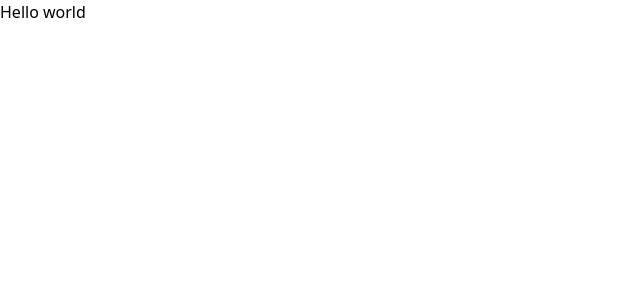
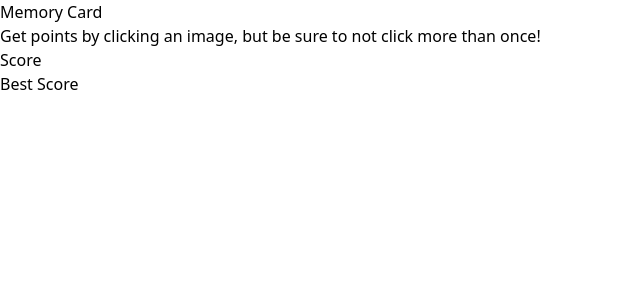
Before and after one commit to Ja-Uyoma/memory-card, a React (Vite) app: page / in a window 1280 px wide. Shown: the top 300 px of the page, without its empty margins (0-640 px from the left). Built offline with nearby package versions, Linux system fonts and the light colour scheme.

Commit message:
feat: add markup for the header section

```diff
--- a/src/App.tsx
+++ b/src/App.tsx
@@ -1,7 +1,20 @@
 function App() {
   return (
     <>
-      <p>Hello world</p>
+      <header>
+        <div>
+          <h1>Memory Card</h1>
+          <p>
+            Get points by clicking an image, but be sure to not click more than
+            once!
+          </p>
+        </div>
+        <div>
+          <p>Score</p>
+          <p>Best Score</p>
+        </div>
+      </header>
+      <main></main>
     </>
   );
 }
```
